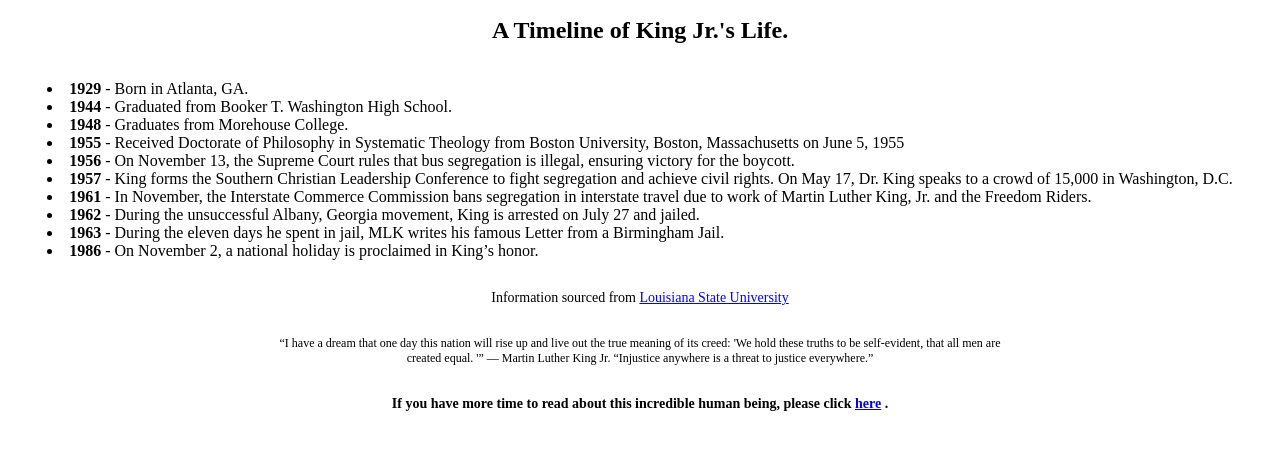
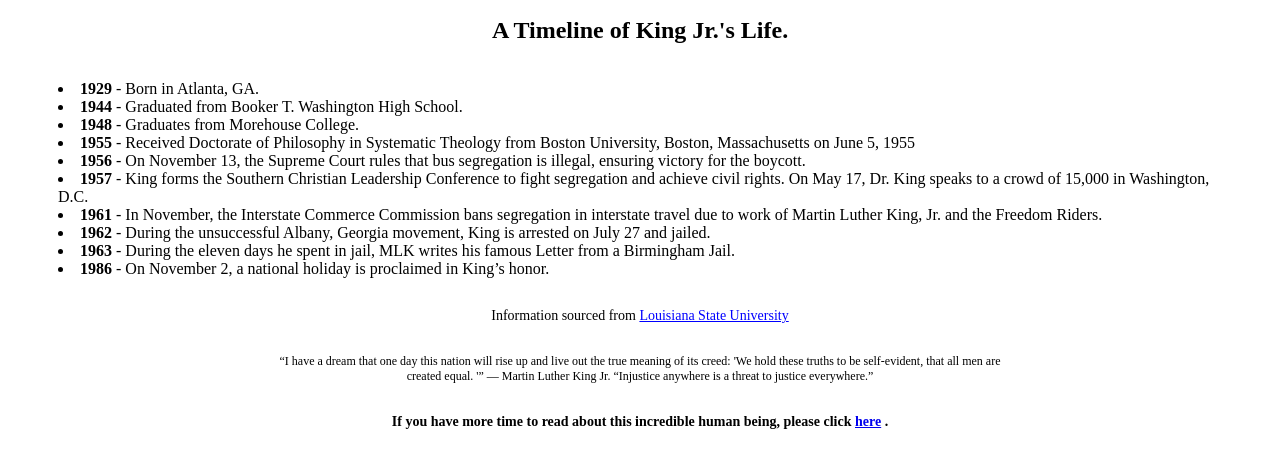
Before and after one commit to ricardoaxelbaeza/Tribute-Page-Martin-Luther-King-Jr.-, a plain HTML site: page index.html in a window 1280 px wide. Shown: the part 642-1092 px from the top of the page. Drawn offline with Linux system fonts and the light colour scheme.

Commit message:
Update styles.css

```diff
--- a/styles.css
+++ b/styles.css
@@ -42,8 +42,6 @@ h2{
 #tribute-info{
   min-width:500px;
   text-align:center;
-
-  padding-left:-50px;
 }
 
 .quote-bottom{
@@ -64,7 +62,7 @@ ul {
   list-style-position: inside;
   display: inline-block;
   text-align: left;
-  padding:0 30px;
+  padding:0 50px;
 }
 
 .center{
```
